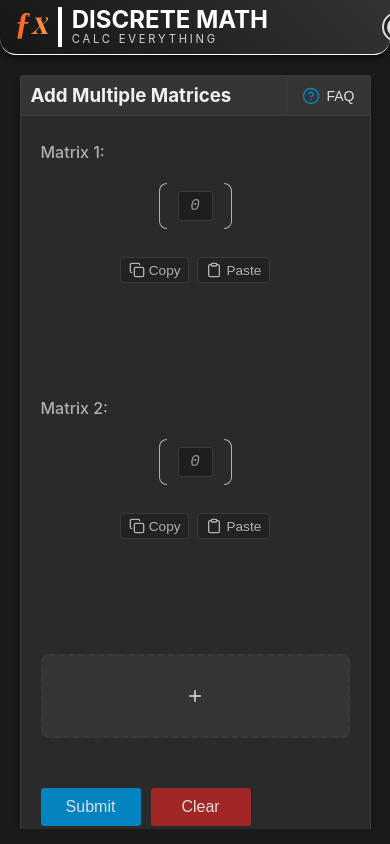
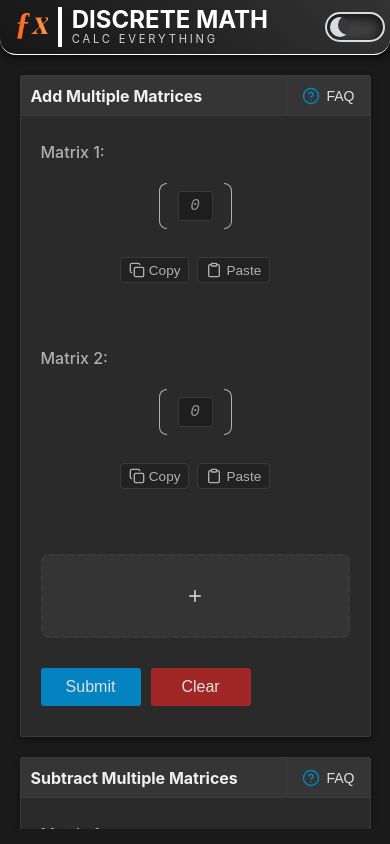
Before and after one commit to CodeNoob53/Discrete_math_react, a React (Create React App) app: page /matrix in a window 390 px wide. Built offline with nearby package versions, Linux system fonts and the light colour scheme; no server answers; a web font is replaced by a local one; what better-react-mathjax would draw is missing.

Commit message:
Enhance header layout with minimum width and adjust matrix styles for better responsiveness on small screens

```diff
--- a/src/components/header/Header.css
+++ b/src/components/header/Header.css
@@ -31,6 +31,7 @@
 .left-section {
   display: flex;
   gap: 10px;
+  min-width: 255px;
   transition: all 0.3s ease-in-out;
 }
 
--- a/src/styles/Matrix.css
+++ b/src/styles/Matrix.css
@@ -28,7 +28,6 @@ body.dark-theme .matrix-cell:focus {
   display: grid;
   grid-template-columns: repeat(2, 1fr); /* 2 колонки однакової ширини */
   gap: 10px;
-  margin-bottom: 20px;
   width: 100%;
 }
 
@@ -217,6 +216,9 @@ body.dark-theme .matrix-cell:focus {
 
 /* Для дуже малих екранів */
 @media (max-width: 570px) {
+  .form-header h3 {
+    font-size: 1rem;
+  }
   .matrix-cell {
     width: 35px;
     height: 30px;
@@ -233,8 +235,13 @@ body.dark-theme .matrix-cell:focus {
     position: relative;
   }
 
+  .matrix-wrapper {
+    padding: 5px 10px;
+    min-height: 150px; /* Зменшено для маленьких екранів */
+  }
+
   .matrix-label-container {
-    flex-direction: column;
+
     align-items: flex-start;
     gap: 8px;
   }
```
